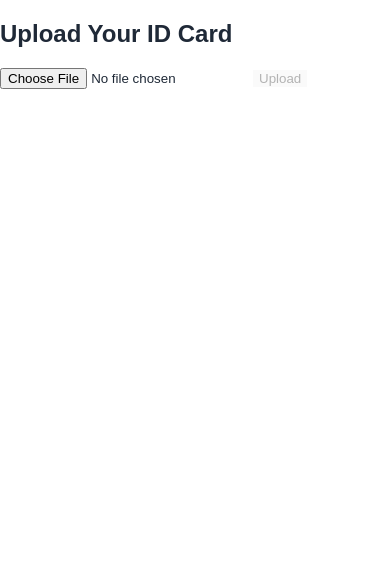
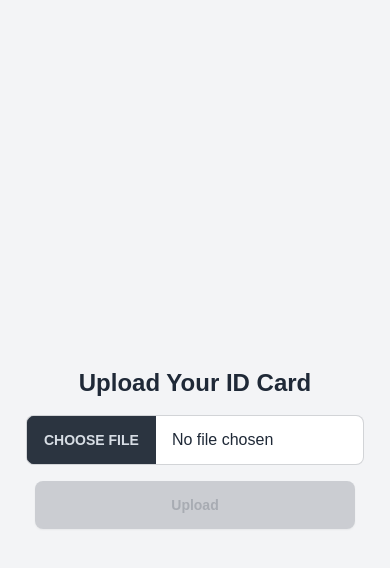
Before and after one commit to shirls326/2024-lv-hackathon, a React (Vite) app: page /upload in a window 390 px wide. Shown: the top 568 px of the page. Built offline with nearby package versions, Linux system fonts and the light colour scheme; no server answers; the database is empty; sample sign-in values are in the browser's storage; a web font is replaced by a local one.

Commit message:
made mobile friendly

```diff
--- a/src/pages/images/UploadPage.jsx
+++ b/src/pages/images/UploadPage.jsx
@@ -98,23 +98,32 @@ const UploadPage = () => {
   // If user is verified, redirect or show message
   if (userVerified) {
     return (
-      <div>
-        <h2>You are already verified!</h2>
-        <p>No need to upload your ID card again.</p>
-        <button onClick={() => navigate('/products')}>Continue to Products</button>
+      <div className="flex flex-col items-center justify-center min-h-screen p-4">
+        <h2 className="text-2xl font-bold text-center mb-4">You are already verified!</h2>
+        <p className="text-center mb-6">No need to upload your ID card again.</p>
+        <button className="btn btn-primary" onClick={() => navigate('/products')}>Continue to Products</button>
       </div>
     );
   }
 
   return (
-    <div>
-      <h2>Upload Your ID Card</h2>
-      {error && <p>{error}</p>}
-      <input type="file" accept="image/*" onChange={handleFileChange} />
-      <button onClick={handleUpload} disabled={!selectedFile || uploading}>
+    <div className="flex flex-col items-center justify-center min-h-screen p-4 bg-gray-100">
+      <h2 className="text-2xl font-bold text-center mb-4">Upload Your ID Card</h2>
+      {error && <p className="text-red-500 mb-4">{error}</p>}
+      <input
+        type="file"
+        accept="image/*"
+        onChange={handleFileChange}
+        className="file-input file-input-bordered w-full max-w-xs mb-4"
+      />
+      <button
+        className={`btn w-full max-w-xs ${uploading ? 'btn-disabled' : 'btn-primary'}`}
+        onClick={handleUpload}
+        disabled={!selectedFile || uploading}
+      >
         {uploading ? 'Uploading...' : 'Upload'}
       </button>
-      {uploadSuccess && <p>Upload successful! Checking the results...</p>}
+      {uploadSuccess && <p className="text-green-500 mt-4">Upload successful! Checking the results...</p>}
       {checkResults && <DisplayResults />}
     </div>
   );
```
